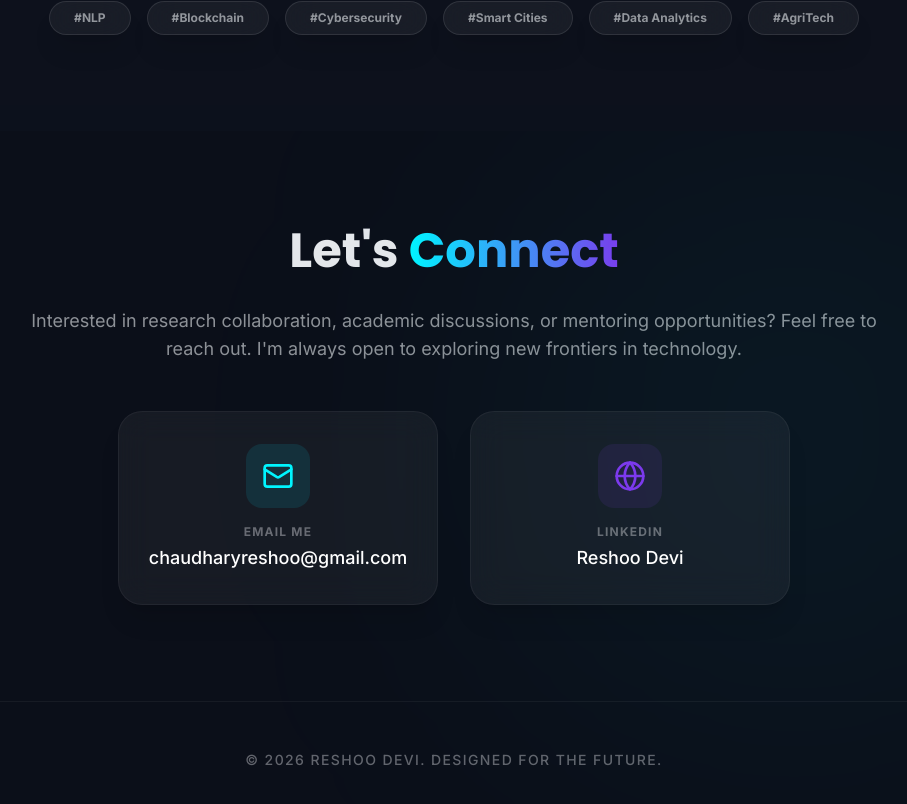
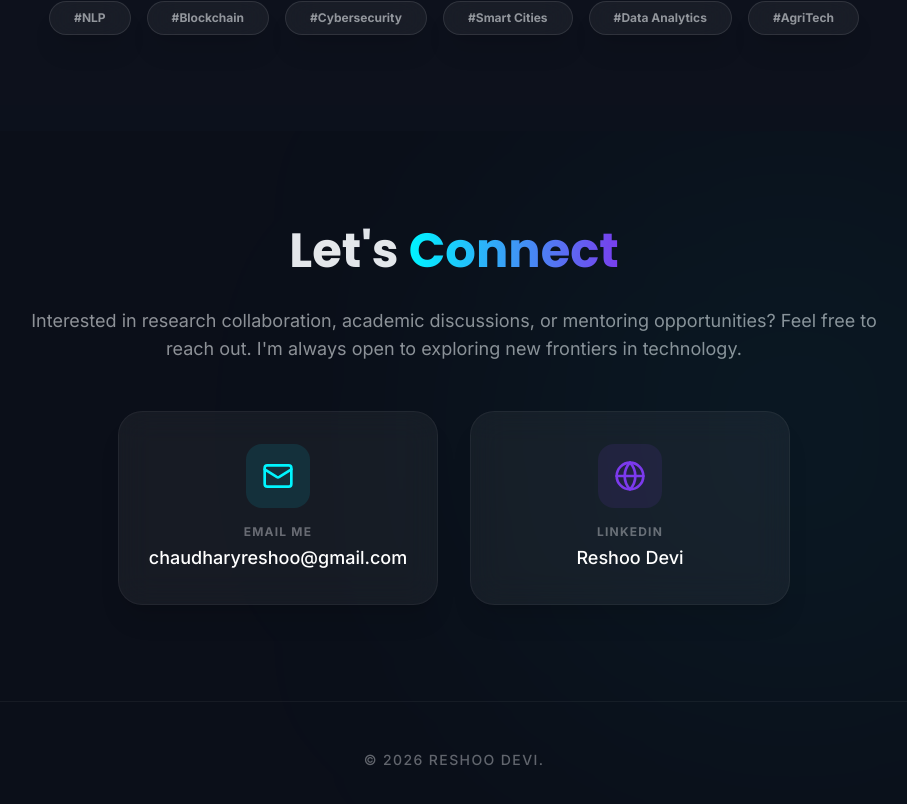
Before and after one commit to ParamjeetParmar/Portfolio, a React (Vite) app: page / in a window 1280 px wide. Shown: the part 5230-6034 px from the top of the page, without its empty margins (186-1093 px from the left). Built offline with nearby package versions, Linux system fonts and the light colour scheme.

Commit message:
Update Contact.tsx

```diff
--- a/src/components/Contact.tsx
+++ b/src/components/Contact.tsx
@@ -56,7 +56,7 @@ const Contact = () => {
 
       <footer className="mt-24 py-12 border-t border-white/5 text-center">
         <p className="text-soft-white/40 text-sm tracking-widest font-medium">
-          © 2026 RESHOO DEVI. DESIGNED FOR THE FUTURE.
+          © 2026 RESHOO DEVI.
         </p>
       </footer>
     </section>
```
